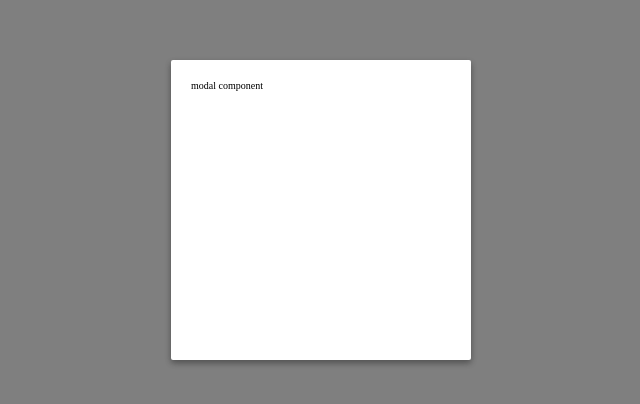
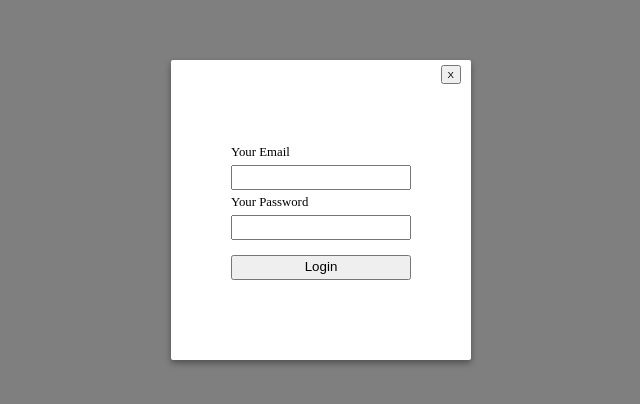
Before and after one commit to bulbulahmed9/react-modal, a React (Create React App) app: page / in a window 1280 px wide. Shown: the part 190-594 px from the top of the page, without its empty margins (319-959 px from the left). Built offline with nearby package versions, Linux system fonts and the light colour scheme.

Commit message:
design form field

```diff
--- a/src/App.css
+++ b/src/App.css
@@ -5,6 +5,9 @@
 }
 body{
     font-size: 62.5%;
+}
+button{
+    cursor: pointer;
 }
 
 .app{
@@ -21,7 +24,6 @@ body{
     outline: none;
     border: none;
     font-size: 1rem;
-    cursor: pointer;
 }
 
 .modal{
@@ -37,13 +39,46 @@ body{
 }
 .modal-content{
     position: relative;
-    display: inline-block;
     min-width: 300px;
     min-height: 300px;
-    justify-self: center;
+    display: flex;
+    align-items: center;
+    flex-direction: column;
     padding: 20px;
     background: #ffffff;
     border-radius: 2px;
     margin: 1rem;
     box-shadow: 0 3px 6px rgba(0,0,0,0.16), 0 3px 6px rgba(0,0,0,0.23);
 }
+.modal h3{
+    text-align: center;
+}
+form{
+    width: 180px;
+    margin: auto;
+}
+label{
+    display: block;
+    margin: 5px 0;
+    font-size: 0.8rem;
+}
+input{
+    width: 100%;
+    line-height: 1.3rem;
+    padding: 0 5px;
+    outline: none;
+}
+.modal .close{
+    position: absolute;
+    top: 5px;
+    right: 10px;
+    font-size: 0.6rem;
+    padding: 2px 5px;
+}
+.modal .login{
+    margin-top: 15px;
+    width: 100%;
+    line-height: 1.3rem;
+    padding: 0 5px;
+    outline: none;
+}
--- a/src/components/Modal.js
+++ b/src/components/Modal.js
@@ -5,7 +5,18 @@ const Modal = () => {
     return ReactDom.createPortal(
         <div className="modal">
             <div className="modal-content">
-                modal component
+                <button className="close">X</button>
+                <form>
+                    <div className="email">
+                        <label>Your Email</label>
+                        <input type="email" />
+                    </div>
+                    <div className="password">
+                        <label>Your Password</label>
+                        <input type="password" />
+                    </div>
+                    <button className="login">Login</button>
+                </form>
             </div>
         </div>
         ,
```
